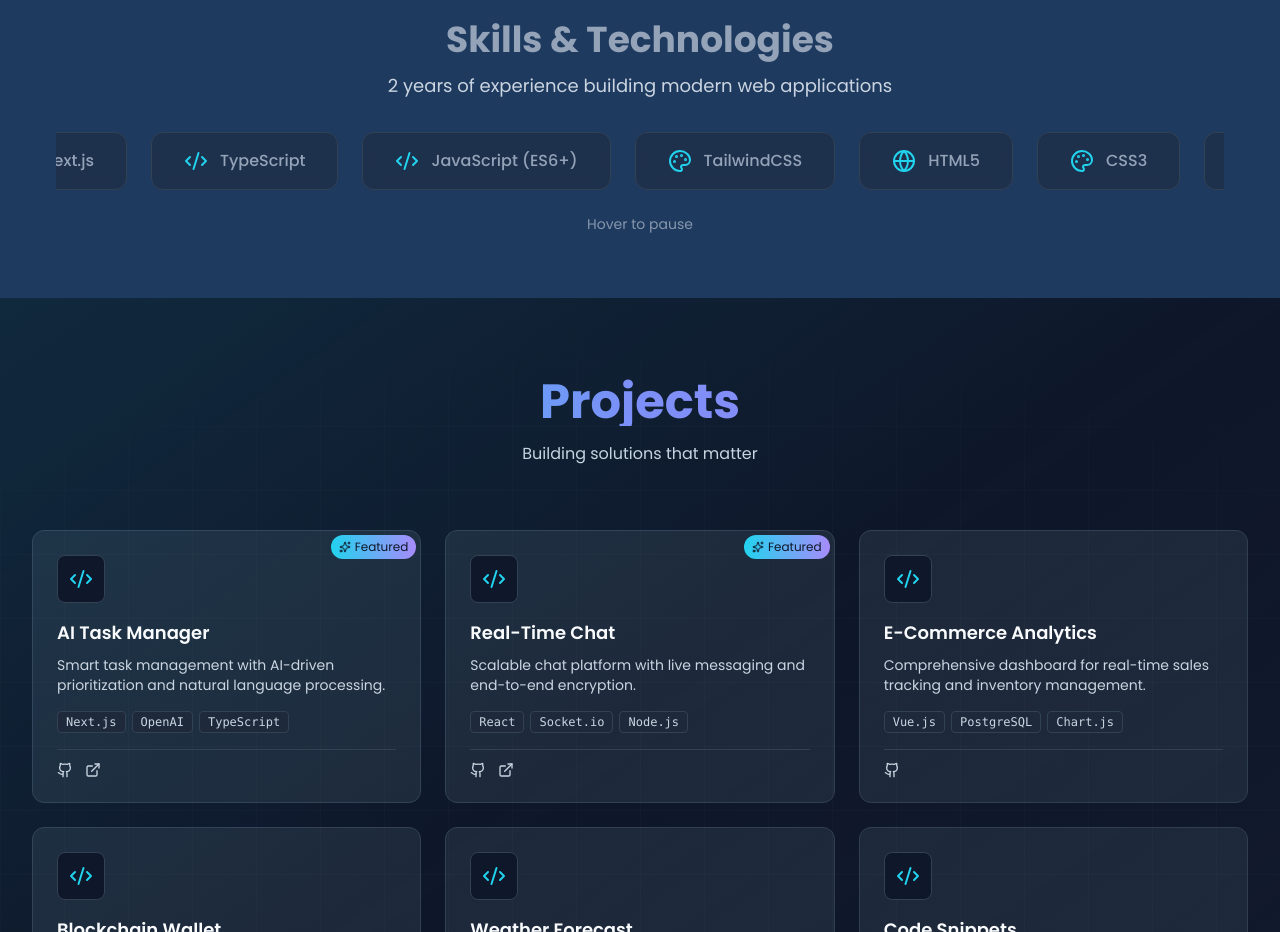
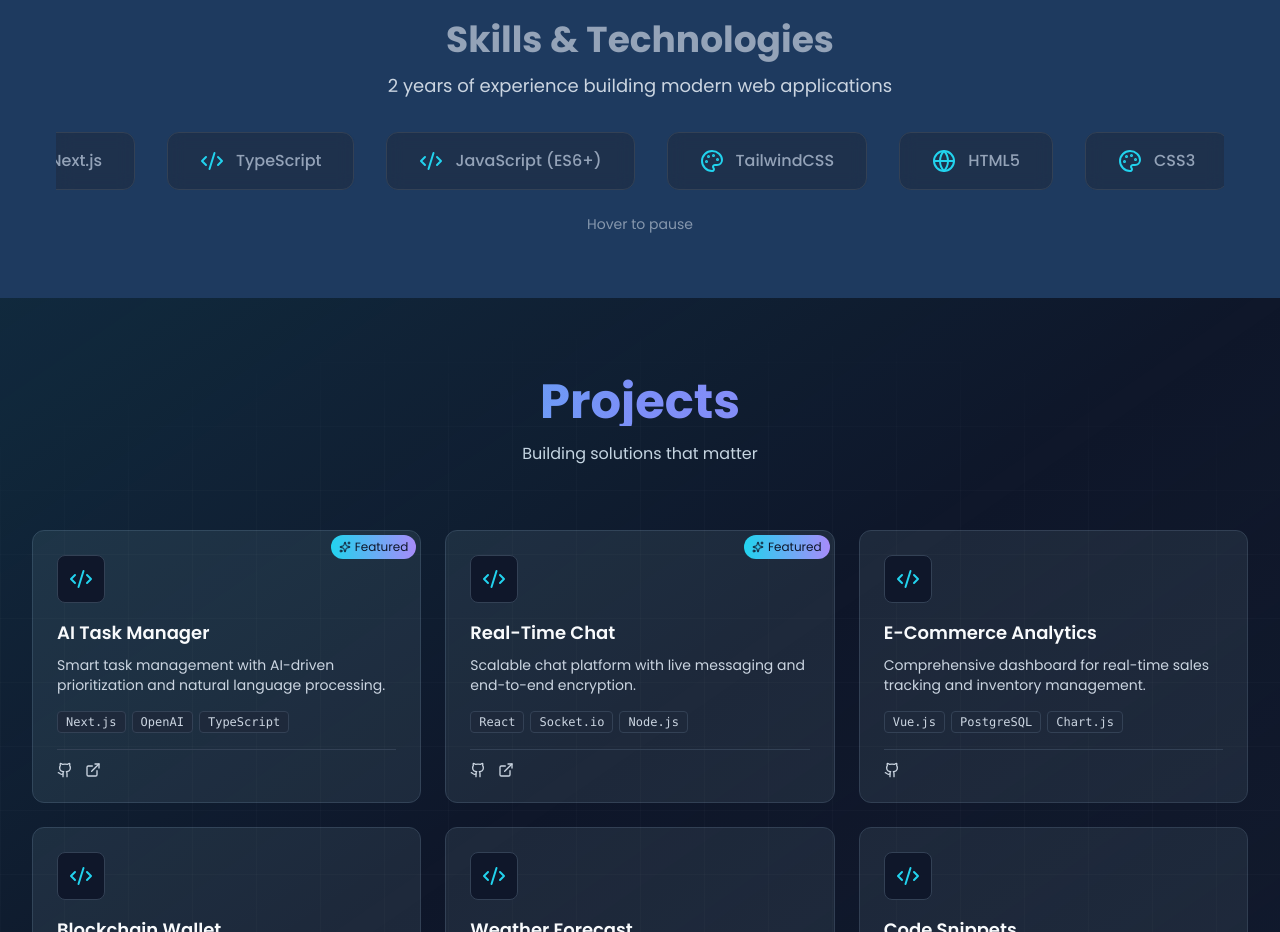
Before and after one commit to abdullahyaseen0010/abdullah-yaseen.portfolio, a Next.js app: page / in a window 1280 px wide. Shown: the part 780-1712 px from the top of the page. Built offline with nearby package versions, Linux system fonts and the light colour scheme.

Commit message:
Adjust gap sizes in Marquee component
Updated gap sizes in Marquee component for better spacing.

```diff
--- a/src/components/Marquee/Marquee.tsx
+++ b/src/components/Marquee/Marquee.tsx
@@ -51,7 +51,7 @@ const Marquee = ({
     >
       <div ref={contentRef} className="flex w-max">
         {/* Original content */}
-        <div className="flex shrink-0 items-center gap-4 lg:gap-6">
+        <div className="flex shrink-0 items-center gap-6 lg:gap-8">
           {items.map((item, index) => {
             const Icon = item.icon
             return (
@@ -69,7 +69,7 @@ const Marquee = ({
         </div>
 
         {/* Duplicate for seamless loop */}
-        <div className="flex shrink-0 items-center gap-4 lg:gap-6" aria-hidden="true">
+        <div className="flex shrink-0 items-center gap-6 lg:gap-8" aria-hidden="true">
           {items.map((item, index) => {
             const Icon = item.icon
             return (
```
